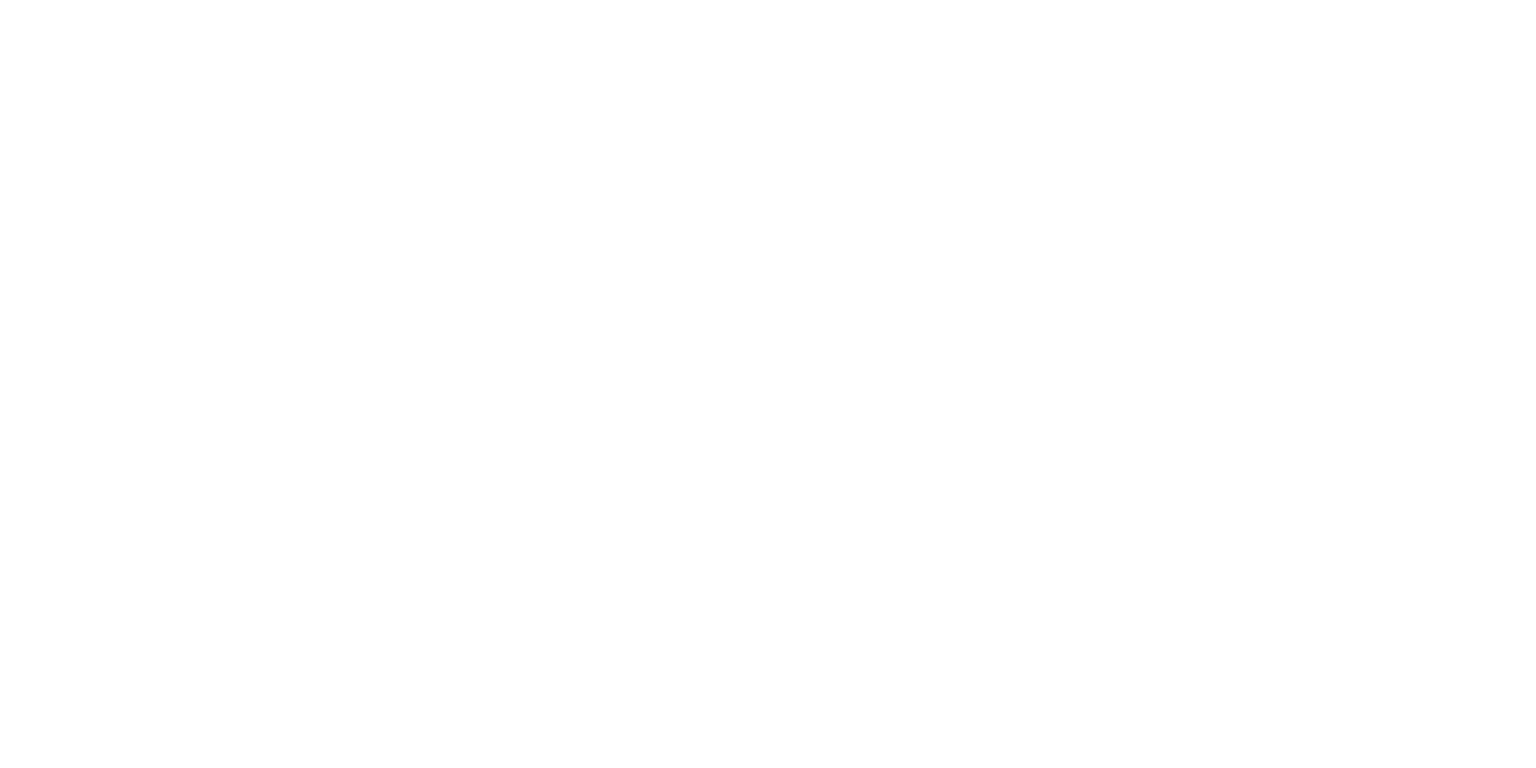
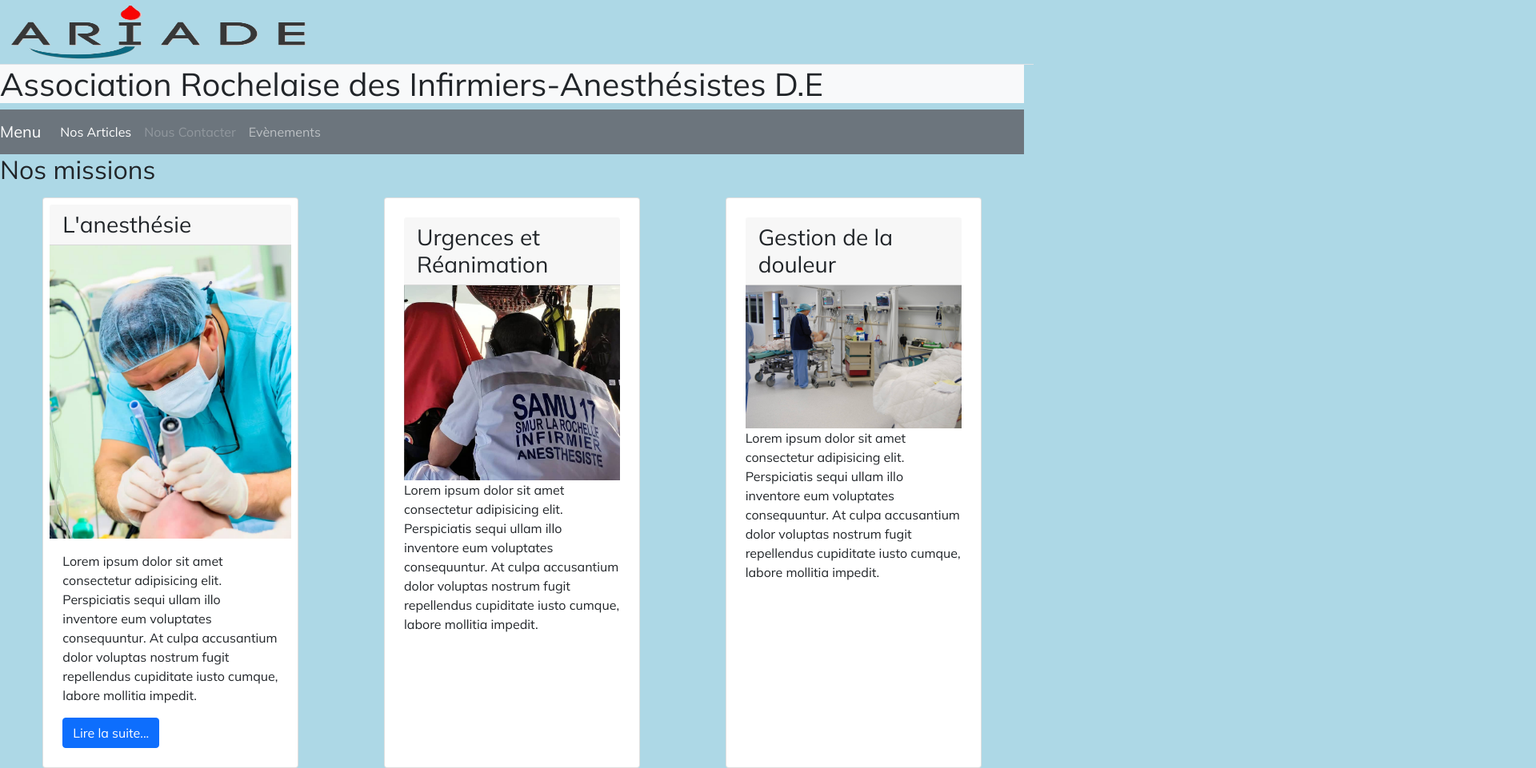
Before and after one commit to kevd3r/studi_projet_association, a website: page index.html in a window 1280 px wide. Shown: the top 961 px of the page at 80% size, 1920 px wide, since content can reach past the window. Before the commit the page ends 800 px from the top, so only its background shows below. Drawn offline with nearby package versions, Linux system fonts and the light colour scheme; files that its build step writes are made by us from their sources.

Commit message:
add responsive menu

```diff
--- a/index.html
+++ b/index.html
@@ -9,6 +9,112 @@
   <title>Infirmiers Anesthésistes La Rochelle</title>
 </head>
 <body>
+
+   <!--------------header with logo and trademark--------------->
+   <div class="container-fluid p-0">
+    <header class="row">
+      <div class="col-4">
+       <a href="index.html"><img src="assets/images/ariade_title_no_bg.png" alt="logo" id="logo"></a>
+      </div>
+      <div class="col col-8 justify-content-center align-self-center">
+
+      </div>
+      <span class="border-bottom"></span>
+    </header>
+    <div class="col-12 m-0 bg-light">
+      <h1 class="underTitle">Association Rochelaise des Infirmiers-Anesthésistes D.E</h1>
+    </div>
+
+
+    <!-----------Navigation responsive menu---------------------------------------->
+    <nav class="navbar navbar-dark bg-secondary navbar-expand-lg">
+      <a href="#" class="navbar-brand">Menu</a>
+      <button
+        type="button"
+        class="navbar-toggler"
+        data-toggle="collapse"
+        data-target="#navbarNavDropDown"
+        aria-controls="navbarNavDropDown"
+        aria-expanded="false"
+        aria-label="Toggle navigation"
+      >
+        <svg xmlns="http://www.w3.org/2000/svg" width="16" height="16" fill="currentColor" class="bi bi-three-dots-vertical" viewBox="0 0 16 16">
+          <path d="M9.5 13a1.5 1.5 0 1 1-3 0 1.5 1.5 0 0 1 3 0zm0-5a1.5 1.5 0 1 1-3 0 1.5 1.5 0 0 1 3 0zm0-5a1.5 1.5 0 1 1-3 0 1.5 1.5 0 0 1 3 0z"/>
+        </svg>
+      </button>
+      <div class="collapse navbar-collapse" id="navbarNavDropDown">
+        <ul class="navbar-nav">
+          <li class="nav-item">
+            <a href="?Nos_Articles" class="nav-link active">Nos Articles</a>
+          </li>
+          <li class="nav-item">
+            <a href="?Contact_us" class="nav-link disabled">Nous Contacter</a>
+          </li>
+          <li class="nav-item">
+            <a href="evenements.html" class="nav-link">Evènements</a>
+          </li>
+        </ul>
+      </div>
+    </nav>
+   <!--------------front page's articles------------------------------------->
+
+   <section class="row cols-12 justify-content-around">
+    <h2 class="page_title">Nos missions</h2>
+    <div class="row row-cols-sm-1 row-cols-lg-4 justify-content-around">
+      <div class="card col-sm-4 col-md-3 m-2 p-2 l-2">
+        <h3 class="card-header justify-content-around">L'anesthésie</h3>
+          <img
+            src="assets/images/intubation.jpg"
+            class="card-image-top img-fluid rounded-lg"
+          alt="intubation"
+          />
+        <div class="card-body">
+          <p class="card-text">
+            Lorem ipsum dolor sit amet consectetur adipisicing elit.
+            Perspiciatis sequi ullam illo inventore eum voluptates
+            consequuntur. At culpa accusantium dolor voluptas nostrum fugit
+            repellendus cupiditate iusto cumque, labore mollitia impedit.
+          </p>
+        <a href="#" class="btn btn-primary">Lire la suite...</a>
+      </div>
+    </div>
+    <div class="card col-sm-4 col-md-3 m-2 p-2 l-2">
+      <div class="card-body">
+        <h3 class="card-header">Urgences et Réanimation</h3>
+        <img src="assets/images/smur.jpg" class="card-image-top img-fluid rounded-lg" alt="smur">
+        <p class="card-text">
+          Lorem ipsum dolor sit amet consectetur adipisicing elit.
+          Perspiciatis sequi ullam illo inventore eum voluptates
+          consequuntur. At culpa accusantium dolor voluptas nostrum fugit
+          repellendus cupiditate iusto cumque, labore mollitia impedit.
+        </p>
+      </div>
+    </div>
+    <div class="card col-sm-4 col-md-3 m-2 p-2">
+      <div class="card-body">
+        <h3 class="card-header">Gestion de la douleur</h3>
+        <img src="assets/images/salle-de-réveil.jpg"  class="card-image-top img-fluid rounded-lg"alt="salle de réveil">
+        <p class="card-text">
+          Lorem ipsum dolor sit amet consectetur adipisicing elit.
+          Perspiciatis sequi ullam illo inventore eum voluptates
+          consequuntur. At culpa accusantium dolor voluptas nostrum fugit
+          repellendus cupiditate iusto cumque, labore mollitia impedit.
+        </p>
+      </div>
+    </div>
+  </div>
+</div>
+<!------------------------ footer with La Rochelle Skyline's photo------------------------------->
+<footer class="row">
+  <div class="col-12">
+    <img src="assets/images/La_Rochelle_Skyline.png" alt="La Rochelle Two Towers">
+
+  </div>
+
+</footer>
+
+
+
   <script src="/node_modules/jquery/dist/jquery.min.js"></script>
   <script src="/node_modules/@popperjs/core/dist/umd/popper.min.js"></script>
   <script src="/node_modules/bootstrap/dist/js/bootstrap.min.js"></script>
--- a/scripts/script.js
+++ b/scripts/script.js
@@ -1,3 +1,3 @@
 $(document).ready(() => {
-  alert('jQuery est prêt à l\'utilisation')
+  console.log('jQuery est prêt à l\'utilisation')
 })
--- a/style/style.scss
+++ b/style/style.scss
@@ -0,0 +1,16 @@
+@import url('https://fonts.googleapis.com/css2?family=Mulish:ital@0;1&display=swap');
+
+*{
+  font-family: 'Mulish', sans-serif;
+  box-sizing: border-box;
+}
+
+body{
+  background-color:lightblue;
+
+}
+
+#logo{
+  width: 100%;
+  height: 10vh;
+}
```
Also changed, not shown: style/style.css (added), 1 other file.
